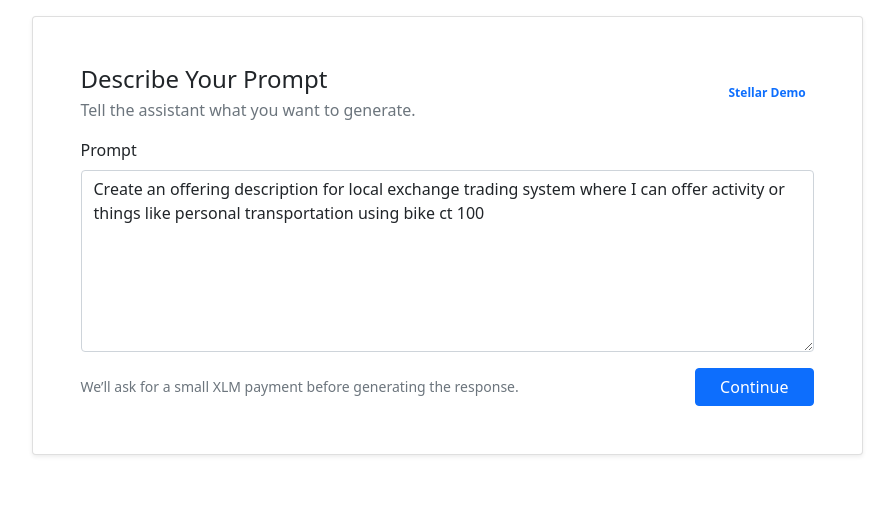
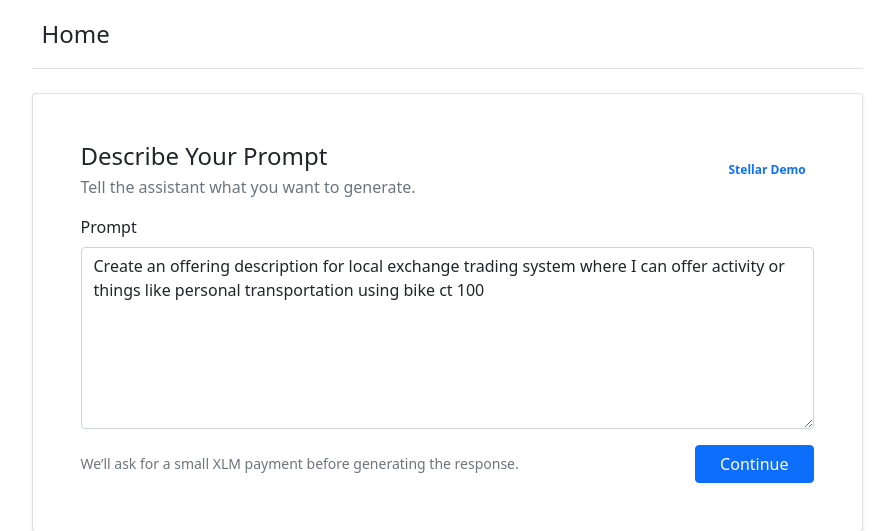
Before and after one commit to suhailvs/stellar_hackaton2, a Django app: page / in a window 1280 px wide. Shown: the top 531 px of the page, without its empty margins (193-1087 px from the left). Run offline with Django 5.2, Linux system fonts and the light colour scheme; parts of the project's set-up code (start-up, migrations or seed data) failed here and were passed over; some libraries are stand-ins or nearby versions.

Commit message:
design fix

```diff
--- a/myapp/templates/base.html
+++ b/myapp/templates/base.html
@@ -10,14 +10,25 @@
 </head>
 
 <body>
-    <div class="container py-3">
+  <div class="container py-3">
+    <div class="row justify-content-center">
+      <div class="col-lg-10 col-xl-9">
+        <header>
+          <div class="d-flex flex-column flex-md-row align-items-center pb-3 mb-4 border-bottom">
+            <a href="/" class="d-flex align-items-center text-dark text-decoration-none">
+              <span class="fs-4" style="margin-left: 10px;">Home</span>
+            </a>
+          </div>
+        </header>
         {% block body %}
         {% endblock %}
+      </div>
     </div>
-    <script src="{% static 'js/jquery-3.3.1.min.js' %}"></script>
-    <script src="{% static 'js/bootstrap.bundle.min.js' %}"></script>
-    {% block js %}
-    {% endblock %}
+  </div>
+  <script src="{% static 'js/jquery-3.3.1.min.js' %}"></script>
+  <script src="{% static 'js/bootstrap.bundle.min.js' %}"></script>
+  {% block js %}
+  {% endblock %}
 </body>
 
 </html>
--- a/myapp/templates/prompt.html
+++ b/myapp/templates/prompt.html
@@ -1,7 +1,5 @@
 {% extends 'base.html' %}
 {% block body %}
-<div class="row justify-content-center">
-  <div class="col-lg-10 col-xl-9">
 <div class="card shadow-sm">
   <div class="card-body p-4 p-lg-5">
     <div class="d-flex align-items-center justify-content-between flex-wrap mb-3">
@@ -26,6 +24,4 @@
     </form>
   </div>
 </div>
-  </div>
-</div>
 {% endblock %}
--- a/myapp/templates/qr.html
+++ b/myapp/templates/qr.html
@@ -2,8 +2,6 @@
 {% load static %}
 
 {% block body %}
-<div class="row justify-content-center">
-  <div class="col-lg-10 col-xl-9">
 <div class="card shadow-sm">
   <div class="card-body p-4 p-lg-5">
     <div class="d-flex align-items-center justify-content-between flex-wrap mb-3">
@@ -48,8 +46,6 @@
         Payment confirmed. Generating your response.
       </div>
       <div id="id_detail" class="border rounded-3 p-3 p-md-4 bg-light" aria-live="polite"></div>
-        </div>
-      </div>
     </div>
   </div>
 </div>
```
Also changed, not shown: README.md. Lines whose indentation alone changed are shown as unchanged.
